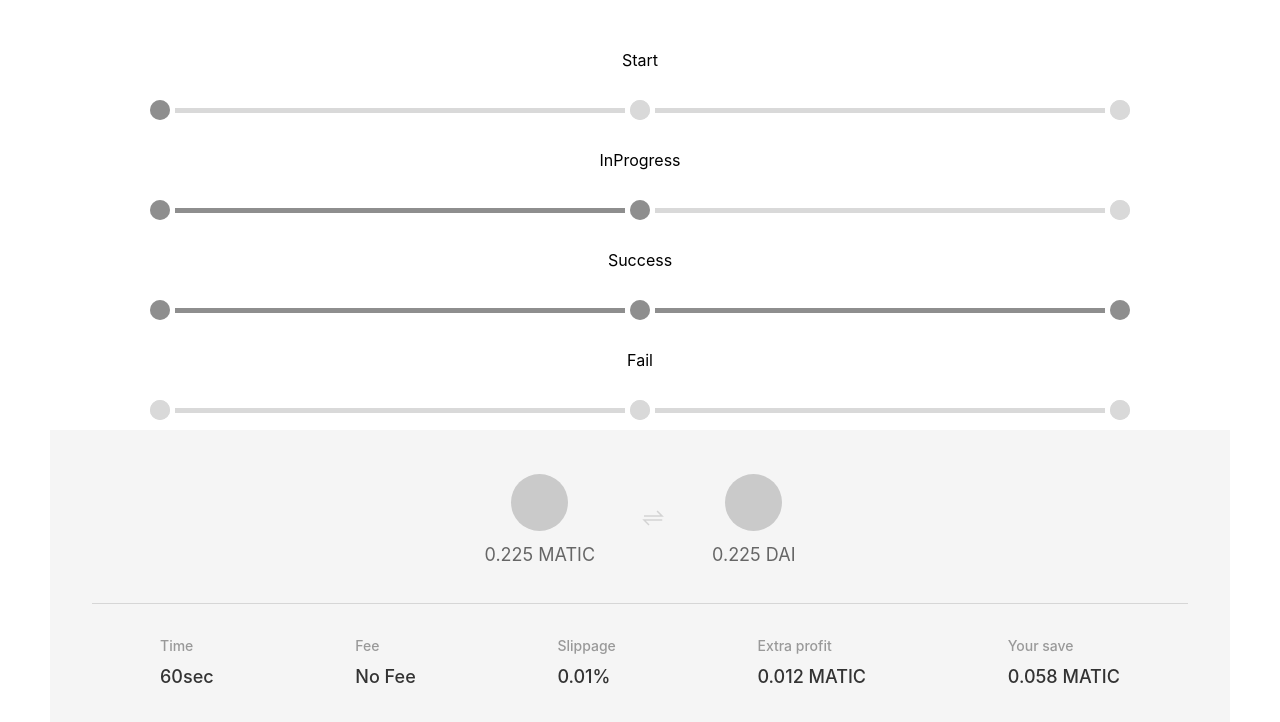
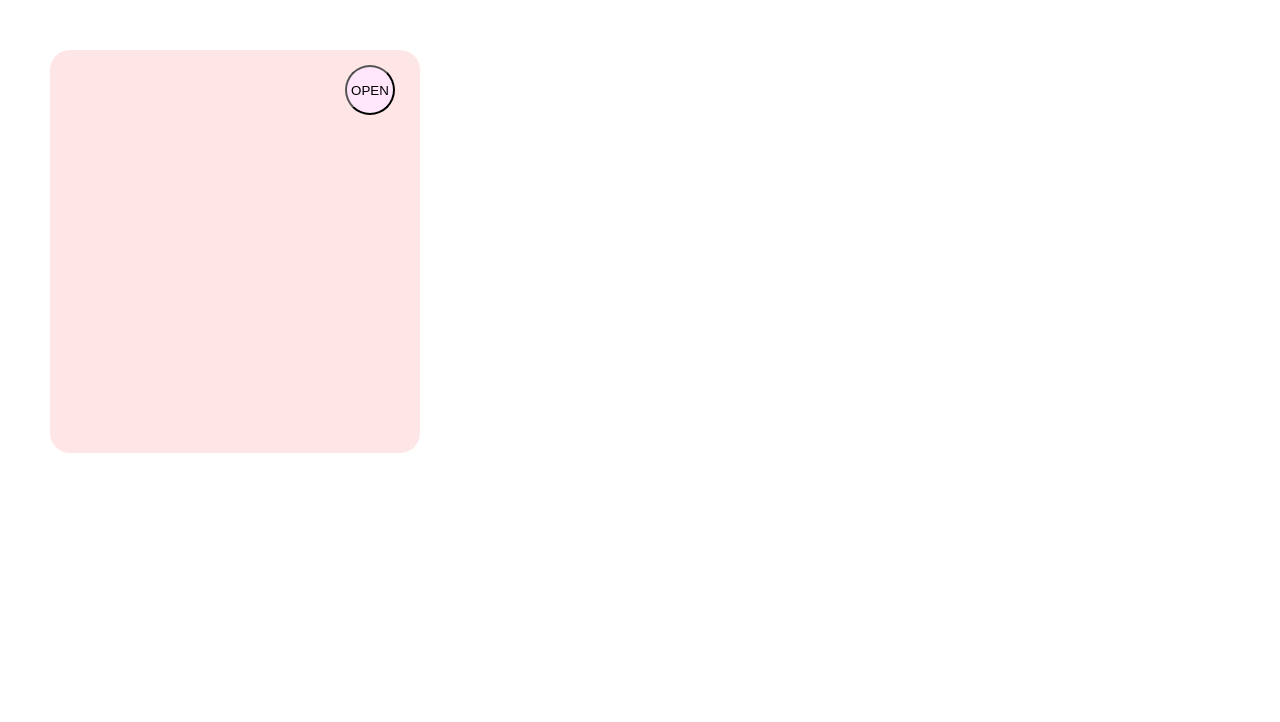
Before and after one commit to radiusxyz/360-pre-design-components, a React (Create React App) app: page / in a window 1280 px wide. Shown: the top 722 px of the page. Built offline with nearby package versions, Linux system fonts and the light colour scheme.

Commit message:
implement vertically emerging and hiding div with open/close buttons

```diff
--- a/src/App.tsx
+++ b/src/App.tsx
@@ -1,54 +1,27 @@
-// import TestInput from "./components/Search/InputSearch/TestInput";
-// import Search from "./components/Search/Search";
-import ConfirmationInfo from "./components/ConfirmationInfo/ConfirmationInfo";
-import ProgressBar from "./components/ProgressBar/ProgressBar";
 import "./index.css";
+import { useState } from "react";
 
 function App() {
+  const [myStyle, setMyStyleStyle] = useState("pre-final");
+
+  const handleClick = () => {
+    setMyStyleStyle((myStyle) =>
+      myStyle === "pre-final" ? "final" : "pre-final"
+    );
+  };
+
   return (
-    <div className="App">
-      <div
-        className="progress"
-        style={{ display: "flex", flexDirection: "column", gap: 20 }}
-      >
-        <p style={{ textAlign: "center" }}>Start</p>
-        <ProgressBar status={0} />
-        <p style={{ textAlign: "center" }}>InProgress</p>
-        <ProgressBar status={1} />
-        <p style={{ textAlign: "center" }}>Success</p>
-        <ProgressBar status={2} />
-        <p style={{ textAlign: "center" }}>Fail</p>
-        <ProgressBar status={3} />
+    <div className="App" style={{ position: "relative" }}>
+      <div className="initial">
+        <button onClick={handleClick} className="btn">
+          OPEN
+        </button>
       </div>
-      <ConfirmationInfo
-        details={{
-          from: { token: "MATIC", amount: 0.225 },
-          to: { token: "DAI", amount: 0.225 },
-          time: 60,
-          fee: "No Fee",
-          slippage: 0.01,
-          extraProfit: 0.012,
-          yourSave: 0.058,
-        }}
-      />
-
-      {/* <div
-        style={{
-          display: "flex",
-          justifyContent: "space-between",
-          minWidth: "auto",
-        }}
-      >
-        <div style={{ backgroundColor: "red", height: 50, width: "auto" }}>
-          Hoihoihoi
-        </div>
-        <div style={{ backgroundColor: "red", height: 50, width: "auto" }}>
-          Hihi
-        </div>
-        <div style={{ backgroundColor: "red", height: 50, width: "auto" }}>
-          OiOi
-        </div>
-      </div> */}
+      <div className={myStyle}>
+        <button onClick={handleClick} className="btn-cls">
+          CLOSE
+        </button>
+      </div>
     </div>
   );
 }
--- a/src/index.css
+++ b/src/index.css
@@ -20,3 +20,63 @@ code {
 .App {
   margin: 50px;
 }
+
+.initial {
+  width: 370px;
+  height: 403px;
+  border-radius: 20px;
+  padding: 4px 24px 16px;
+  background-color: rgb(255, 230, 230);
+  will-change: transform, opacity;
+  position: relative;
+}
+
+.btn {
+  display: block;
+  position: absolute;
+  top: 15px;
+  left: 100%;
+  transform: translate(-150%, 0);
+  height: 50px;
+  width: 50px;
+  border-radius: 50%;
+  background-color: rgb(255, 230, 250);
+}
+
+.btn-cls {
+  display: block;
+  position: absolute;
+  height: 50px;
+  top: 15px;
+  left: 100%;
+  transform: translate(-150%, 0);
+  width: 50px;
+  border-radius: 50%;
+  background-color: rgb(255, 230, 250);
+  transition: all 0.3s ease;
+}
+
+.pre-final {
+  width: 370px;
+  height: 0px;
+  position: absolute;
+  bottom: 0;
+  left: 0;
+  border-radius: 20px;
+  background-color: rgb(100, 100, 100);
+  opacity: 0;
+  transition: all 0.3s ease;
+}
+
+.final {
+  width: 370px;
+  height: 100%;
+  max-height: 403px;
+  position: absolute;
+  bottom: 0;
+  left: 0;
+  border-radius: 20px;
+  padding: 4px 24px 16px;
+  background-color: rgb(100, 100, 100);
+  transition: all 0.3s ease;
+}
```
